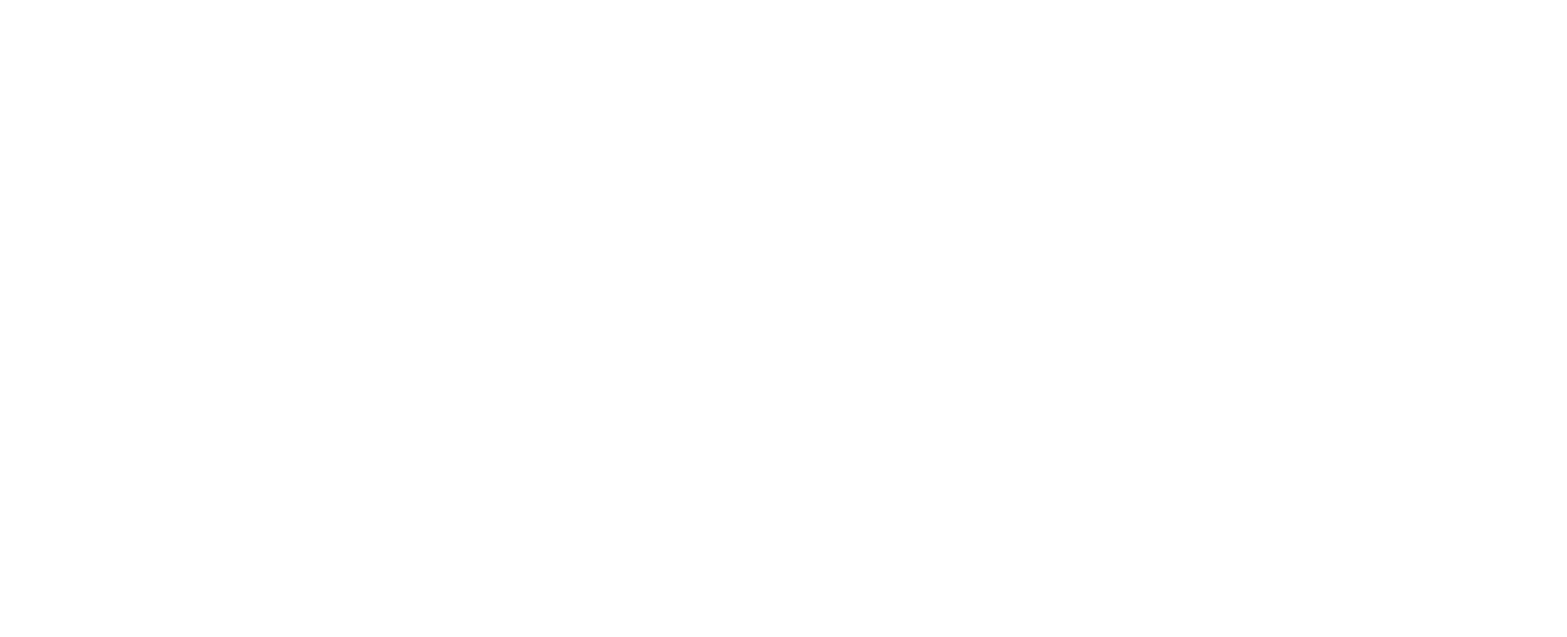
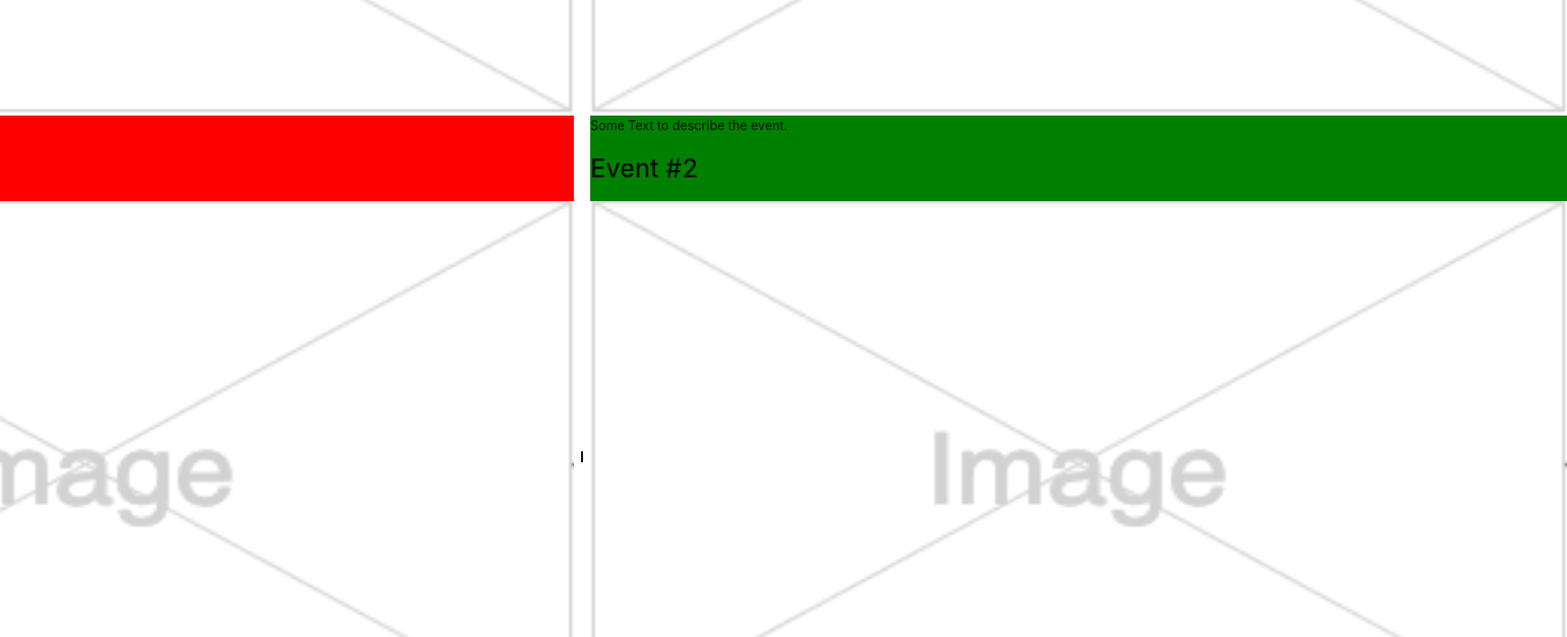
Before and after one commit to aadarshjha/kombucha, a React (Create React App) app in the folder client/: page / in a window 1280 px wide. Shown: the part 1320-2020 px from the top of the page at 91% size, 1723 px wide, since content can reach past the window. Before the commit the page ends 828 px from the top, so only its background shows below. Built offline with nearby package versions, Linux system fonts and the light colour scheme.

Commit message:
template map function

```diff
--- a/client/src/views/landingpage/Scroll.tsx
+++ b/client/src/views/landingpage/Scroll.tsx
@@ -3,24 +3,47 @@ import "antd/dist/antd.css";
 import { Divider } from 'antd';
 import "./landingpage.css"
 
-const leftMilestoneData = [
 
-]
+// I guess we can fetch this from some backend that we build.
+// this is all mocked dummy data.
+const leftMilestoneData = {
+  "Event #1": ['./placeholder.png', 'Some Text to describe the event.'],
+  "Event #2": ['./placeholder.png', 'Some Text to describe the event.'],
+  "Event #3": ['./placeholder.png', 'Some Text to describe the event.']
+}
+
+const rightMiletoneData = {
+  "Event #1": ['./placeholder.png', 'Some Text to describe the event.'],
+  "Event #2": ['./placeholder.png', 'Some Text to describe the event.'],
+  "Event #3": ['./placeholder.png', 'Some Text to describe the event.']
+}
 
 const Scroll: React.FC<{}> = () => (
   <div className="scroll">
     <div className="left">
-      <div>
-        {
-
-        }
-      </div>
+        {Object.entries(leftMilestoneData).map(([key, value]) => {
+          return (
+            <div>
+              <h1>{key}</h1>
+              <img src={value[0]} alt=""/>
+              <p>{value[1]}</p>
+            </div>
+          );
+        })}
     </div>
     <div>
       <Divider type="vertical" style={{backgroundColor: 'black', width: '2px'}}/>
     </div>
     <div className="right">
-      test
+    {Object.entries(rightMiletoneData).map(([key, value]) => {
+          return (
+            <div>
+              <h1>{key}</h1>
+              <img src={value[0]} alt=""/>
+              <p>{value[1]}</p>
+            </div>
+          );
+        })}
     </div>
   </div>
 );
```
